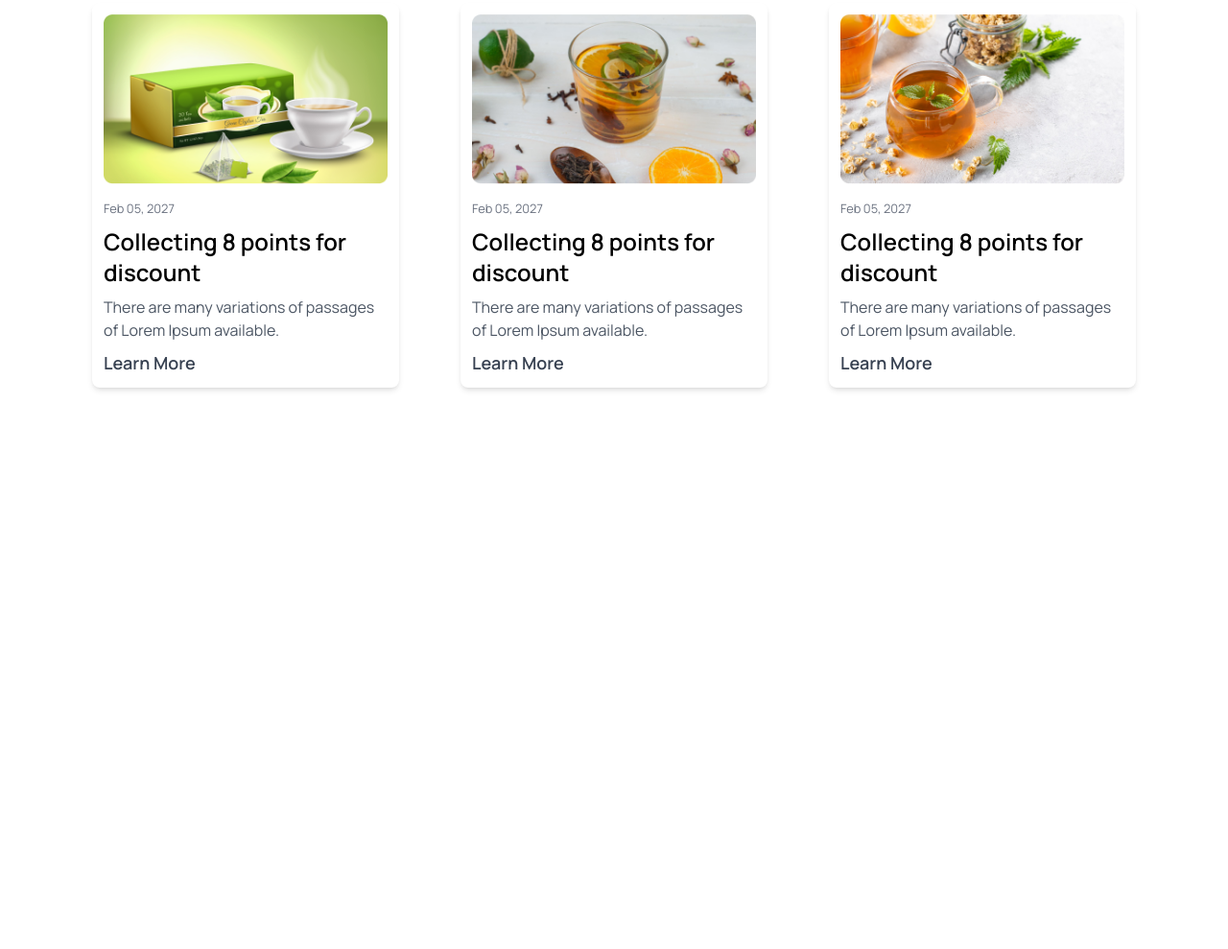
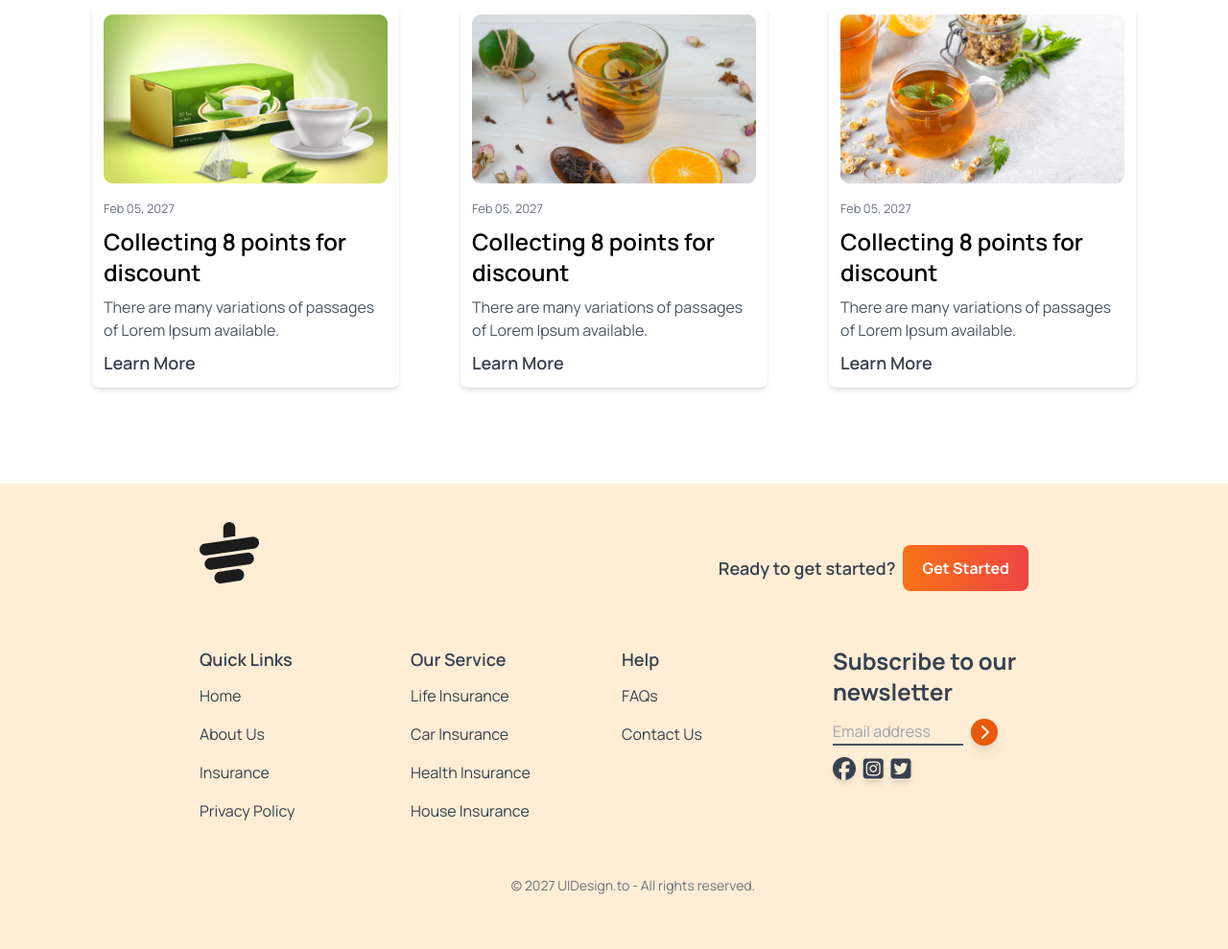
Before and after one commit to ridoyhowladerabir69/tea-house-resources, a plain HTML site: page index.html in a window 1280 px wide. Shown: the part 2640-3629 px from the top of the page at 96% size. Before the commit the page ends 3144 px from the top, so only its background shows below. Drawn offline with nearby package versions, Linux system fonts and the light colour scheme.

Commit message:
push the final section

```diff
--- a/index.html
+++ b/index.html
@@ -195,5 +195,62 @@
             </div>
          </section>
     </main>
+
+    <!-- Footer section -->
+    <footer class="bg-orange-100 text-gray-700 py-10 px-4 md:px-16">
+        <div class="w-3/4 mx-auto">
+            <div class="mb-8 flex justify-between">
+                <img class="mb-8" src="images/cup.png" alt="">
+                <div class="flex items-center gap-2">
+                    <p class="text-lg font-semibold">Ready to get started?</p>
+                    <button class="bg-gradient-to-r from-orange-500 to-red-500 px-5 py-3 rounded-lg text-white font-bold">Get Started</button>
+                </div>
+            </div>
+            <div class="grid grid-cols-1 md:grid-cols-2 lg:grid-cols-4 gap-4">
+                <div>
+                    <h3 class="font-semibold text-lg mb-3">Quick Links</h3>
+                    <ul class="space-y-4">
+                        <li><a class="hover:text-orange-600" href="">Home</a></li>
+                        <li><a class="hover:text-orange-600" href="">About Us</a></li>
+                        <li><a class="hover:text-orange-600" href="">Insurance</a></li>
+                        <li><a class="hover:text-orange-600" href="">Privacy Policy</a></li>
+                    </ul>
+                </div>
+                <div>
+                    <h3 class="font-semibold text-lg mb-3">Our Service</h3>
+                    <ul class="space-y-4">
+                        <li><a class="hover:text-orange-600" href="">Life Insurance</a></li>
+                        <li><a class="hover:text-orange-600" href="">Car Insurance</a></li>
+                        <li><a class="hover:text-orange-600" href="">Health Insurance</a></li>
+                        <li><a class="hover:text-orange-600" href="">House Insurance</a></li>
+                    </ul>
+                </div>
+                <div>
+                    <h3 class="font-semibold text-lg mb-3">Help</h3>
+                    <ul class="space-y-4">
+                        <li><a class="hover:text-orange-600" href="">FAQs</a></li>
+                        <li><a class="hover:text-orange-600" href="">Contact Us</a></li>
+                    </ul>
+                </div>
+                <div>
+                    <h3 class="font-bold text-2xl mb-3">Subscribe to our newsletter</h3>
+                    <div class="flex flex-col space-y-3">
+                        <div class="flex gap-2">
+                            <input placeholder="Email address" type="text" class="bg-transparent border-b-2 border-gray-600 w-4/6">
+                            <i class="fa-solid fa-chevron-right w-7 h-7 bg-orange-600 rounded-full text-white flex justify-center items-center shadow-lg"></i>
+                        </div>
+                        <div class="flex justify-between w-2/5 mb-2 mt-8 text-2xl">
+                            <i class="fa-brands fa-facebook shadow-md rounded-full"></i>
+                            <i class="fa-brands fa-square-instagram shadow-md"></i>
+                            <i class="fa-brands fa-square-twitter shadow-md"></i>
+                        </div>
+                    </div>
+                </div>
+            </div>
+            <dir class="text-center pt-4 mt-10">
+                <p class="text-sm text-gray-500">© 2027 UIDesign.to - All rights reserved.</p>
+            </dir>
+        </div>
+    </footer>
 </body>
 </html>
```
